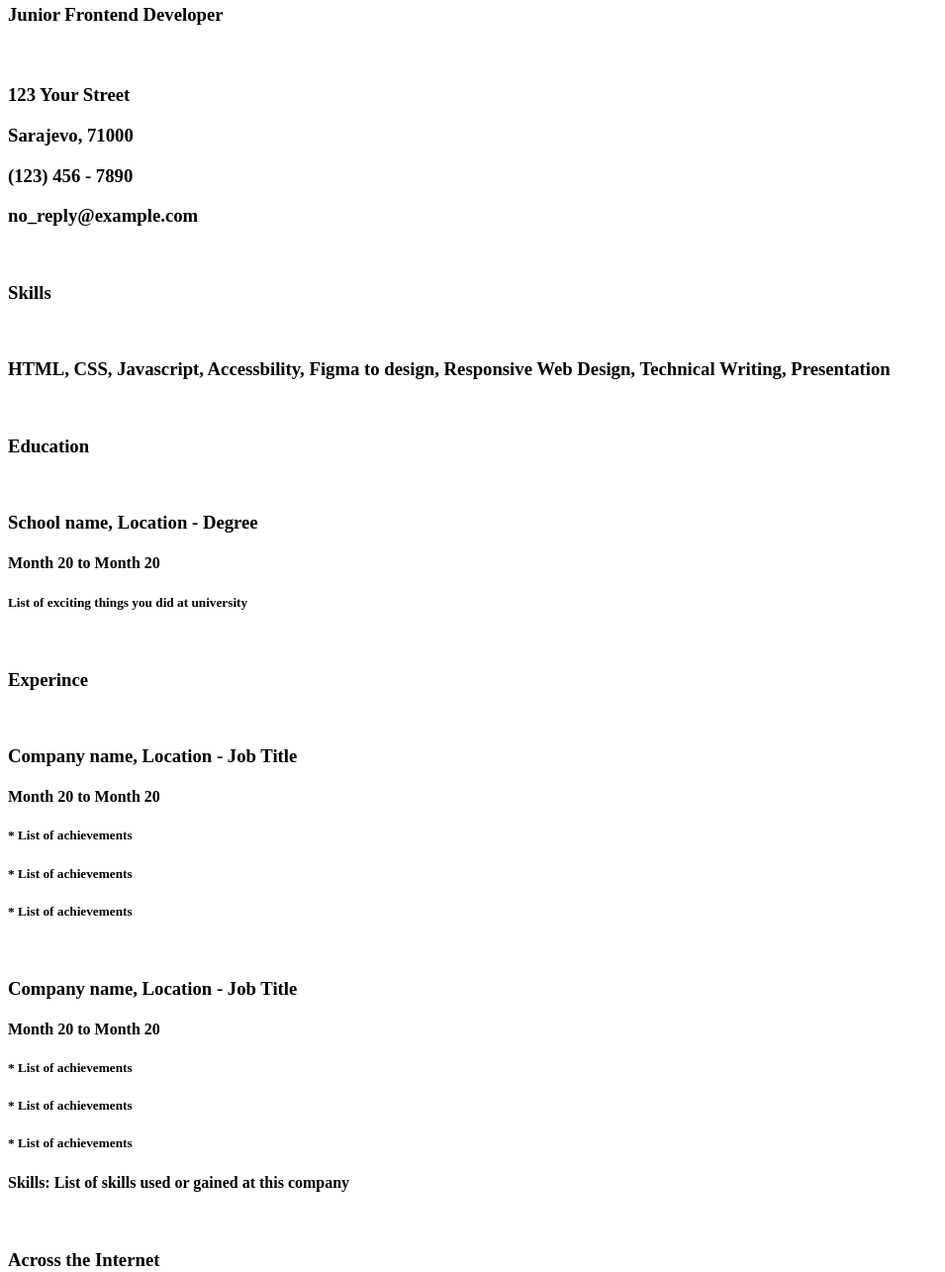
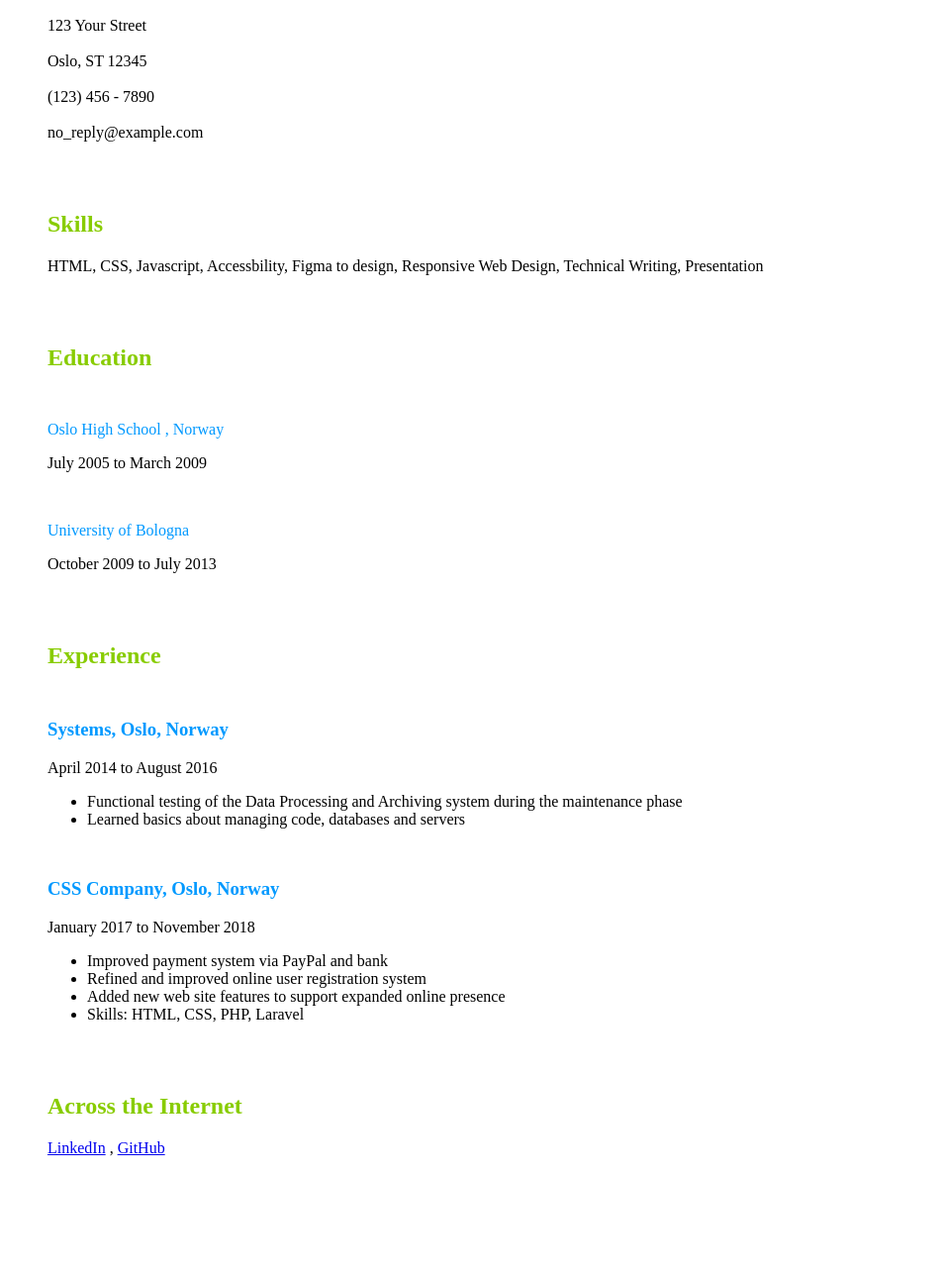
Before and after one commit to tare79/single-page-cv, a plain HTML site: page index.html in a window 1280 px wide. Shown: the part 210-1495 px from the top of the page at 99% size, without its empty margins (0-955 px from the left). After the commit the page ends 1449 px from the top, so only its background shows below. Drawn offline with Linux system fonts and the light colour scheme.

Commit message:
corrections

```diff
--- a/index.html
+++ b/index.html
@@ -1,68 +1,92 @@
 <html>
-  <head></head>
+  <head>
+    <meta charset="UTF-8">
+    <meta name="viewport" content="width=device-width, initial-scale=1.0">
+    <title>Single Page CV</title>
+    <link rel="stylesheet" href="styles.css">
+  </head>
  <body>
+  <main>
+
+    <div class="h_line"></div>
+
+    <h1>Your Name</h1>
+
+  <section>
+    <h2 class="green_title">Frontend Developer</h2>
+
+
+    <p>
+        123 Your Street
         <br>
         <br>
+        Oslo, ST 12345
         <br>
         <br>
-    <hr>
+        (123) 456 - 7890
         <br>
         <br>
+        no_reply@example.com
+    </p>
 
-
-    <h1>Tarik Terzic</h1>
-
-    <h3>Junior Frontend Developer<h3>
-
-    <br>
-    <h3>123 Your Street</h3>
-    <h3>Sarajevo, 71000</h3>
-    <h3>(123) 456 - 7890</h3>
-    <h3>no_reply@example.com</h3>
-
-    <br>
-    <h3>Skills</h3>
-
-
-    <br>
-    <h3>HTML, CSS, Javascript, Accessbility, Figma to design, Responsive Web Design,
-        Technical Writing, Presentation
-    </h3>
-
-    <br>
-    <h3>Education</h3>
-
-
-    <br>
-    <h3>School name, Location - Degree</h3>
-    <h4>Month 20 to Month 20</h4>
-    <h5>List of exciting things you did at university</h5>
-
-
-    <br>
-    <h3>Experince</h3>
-
-
-    <br>
-    <h3>Company name, Location - Job Title</h3>
-    <h4>Month 20 to Month 20</h4>
-    <h5>* List of achievements</h5>
-    <h5>* List of achievements</h5>
-    <h5>* List of achievements</h5>
-
-
-    <br>
-    <h3>Company name, Location - Job Title</h3>
-    <h4>Month 20 to Month 20</h4>
-    <h5>* List of achievements</h5>
-    <h5>* List of achievements</h5>
-    <h5>* List of achievements</h5>
-    <h4>Skills: List of skills used or gained at this company</h4>
+  </section>
+  <section>
+    <h2 class="green_title">Skills</h2>
 
 
 
-    <br>
-    <h3>Across the Internet</h3>
-    <h3>Add your Linkedin, Github profile links</h3>
+    <p>HTML, CSS, Javascript, Accessbility, Figma to design, Responsive Web Design,
+        Technical Writing, Presentation
+    </p>
+
+  </section>
+  <section>
+    <h2 class="green_title">Education</h2>
+
+
+    <div class="space">
+        <p class="blue_title">Oslo High School , Norway</p>
+        <p> July 2005 to March 2009</p>
+    </div>
+    <div class="space">
+        <p class="blue_title">University of Bologna</p>
+        <p>October 2009 to July 2013</p>
+    </div>
+
+  </section>
+  <section>
+    <h2 class="green_title">Experience</h2>
+
+
+    <div class="space">
+        <h3 class="blue_title">Systems, Oslo, Norway</h3>
+          <p>April 2014 to August 2016</p>
+          <ul>
+            <li>Functional testing of the Data Processing and Archiving system during the maintenance phase</li>
+            <li>Learned basics about managing code, databases and servers</li>
+          </ul>
+    </div>
+
+
+    <div class="space">
+        <h3 class="blue_title">CSS Company, Oslo, Norway</h3>
+          <p>January 2017 to November 2018</p>
+          <ul>
+            <li>Improved payment system via PayPal and bank</li>
+            <li>Refined and improved online user registration system</li>
+            <li>Added new web site features to support expanded online presence</li>
+            <li>Skills: HTML, CSS, PHP, Laravel</li>
+          </ul>
+    </div>
+  </section>
+
+
+  <section>
+        <h2 class="green_title">Across the Internet</h2>
+        <p><a href="https://www.linkedin.com/" target="_blank">LinkedIn</a> , <a href="https://www.github.com/" target="_blank">GitHub</a></p>
+  </section>
+
+
+  </main>
  </body>
 </html>
--- /dev/null
+++ b/styles.css
@@ -0,0 +1,28 @@
+main {
+    margin-top: 70px;
+    margin-left: 40px;;
+}
+
+.h_line {
+    width:80%;
+    height:2px;
+    background: black;
+}
+
+.green_title {
+    color: #88cc00;
+}
+
+.blue_title {
+    color: #0099ff;
+}
+
+section {
+    margin-top: 50px;
+    margin-bottom: 70px;
+}
+
+.space {
+    margin-top: 50px;
+    margin-bottom: 50px;
+}
```
Lines whose indentation alone changed are shown as unchanged.
